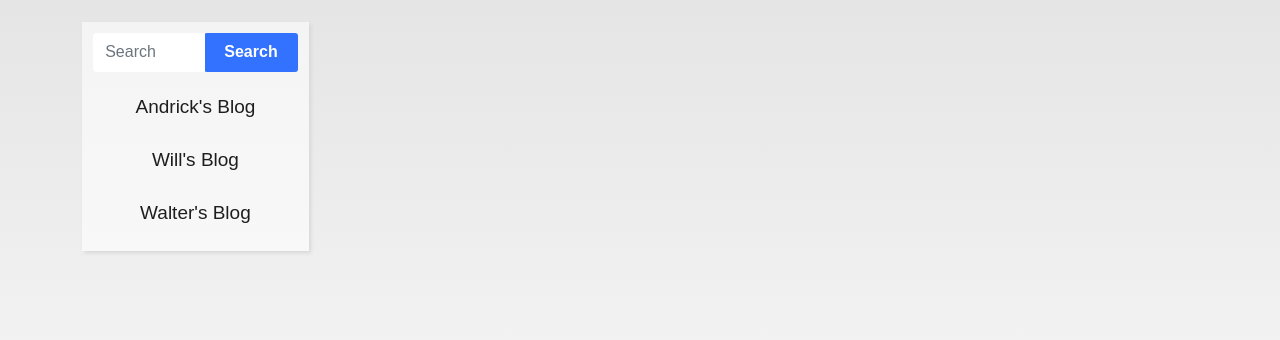
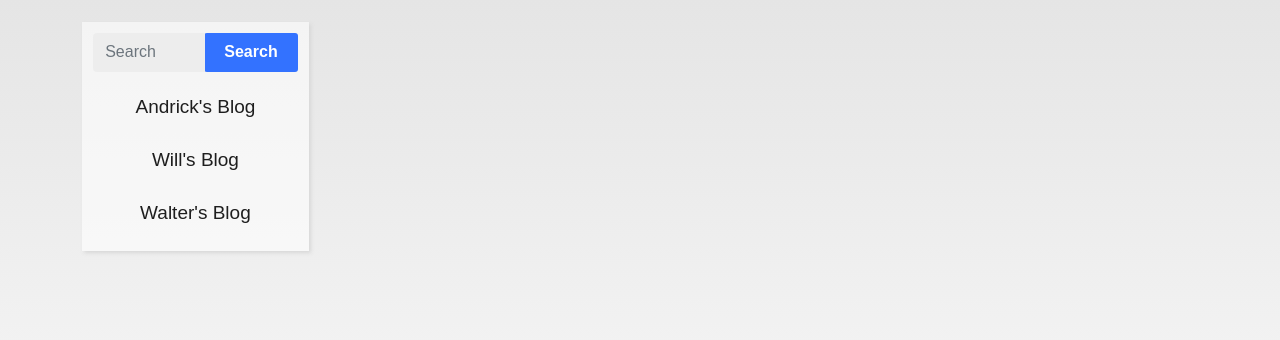
Before and after one commit to Walter-Conwell/Blueit, a Node server app: page / in a window 1280 px wide. Shown: the part 107-447 px from the top of the page. Run offline with Node 20, Linux system fonts and the light colour scheme; data that the repository does not hold is empty; some libraries are stand-ins or nearby versions.

Commit message:
fixing modal colors on landing page so users can actually see input fields

```diff
--- a/public/css/style.css
+++ b/public/css/style.css
@@ -161,6 +161,8 @@ a:hover {
 .form-control {
   border: none !important;
   box-shadow: none !important;
+  background-color: #ededed;
+  color: #929292;
 }
 
 .sidebar {
```
